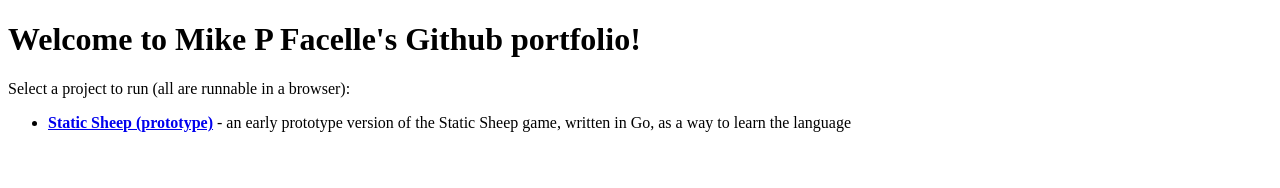
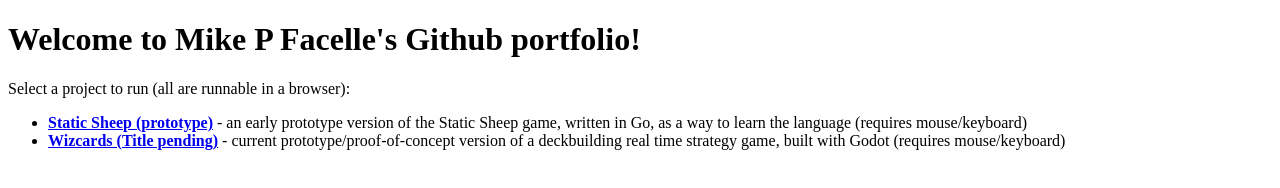
Before and after one commit to mfacelle/mfacelle.github.io, a plain HTML site: page index.html in a window 1280 px wide. Drawn offline with Linux system fonts and the light colour scheme.

Commit message:
updated index.html to including deckbuilding rts demo link

```diff
--- a/index.html
+++ b/index.html
@@ -10,7 +10,8 @@
     <p>Select a project to run (all are runnable in a browser):</p>
 
     <ul>
-        <li><b><a href="./staticsheep/">Static Sheep (prototype)</a></b> - an early prototype version of the Static Sheep game, written in Go, as a way to learn the language</a></li>
+        <li><b><a href="./staticsheep/">Static Sheep (prototype)</a></b> - an early prototype version of the Static Sheep game, written in Go, as a way to learn the language (requires mouse/keyboard)</a></li>
+        <li><b><a href="./totalwar_deckbuilder/">Wizcards (Title pending)</a></b> - current prototype/proof-of-concept version of a deckbuilding real time strategy game, built with Godot (requires mouse/keyboard)</a></li>
     </ul>
 </body>
 </html>
```
